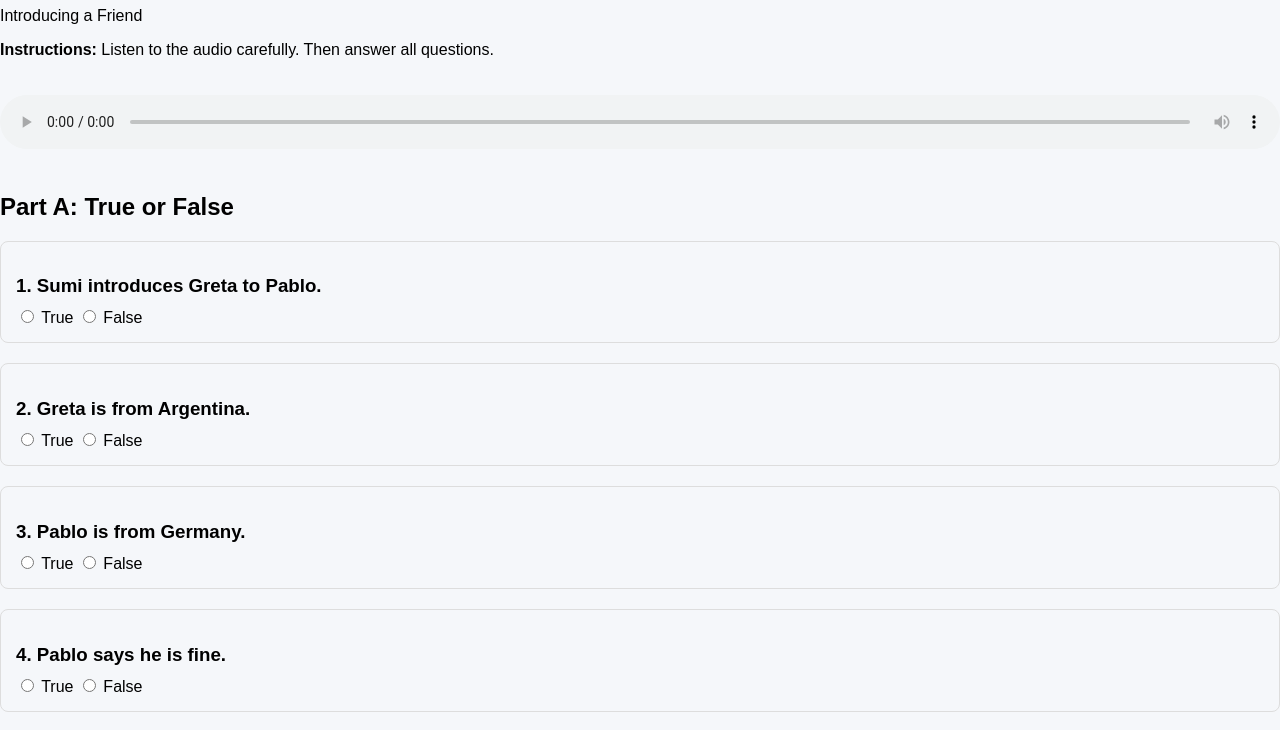
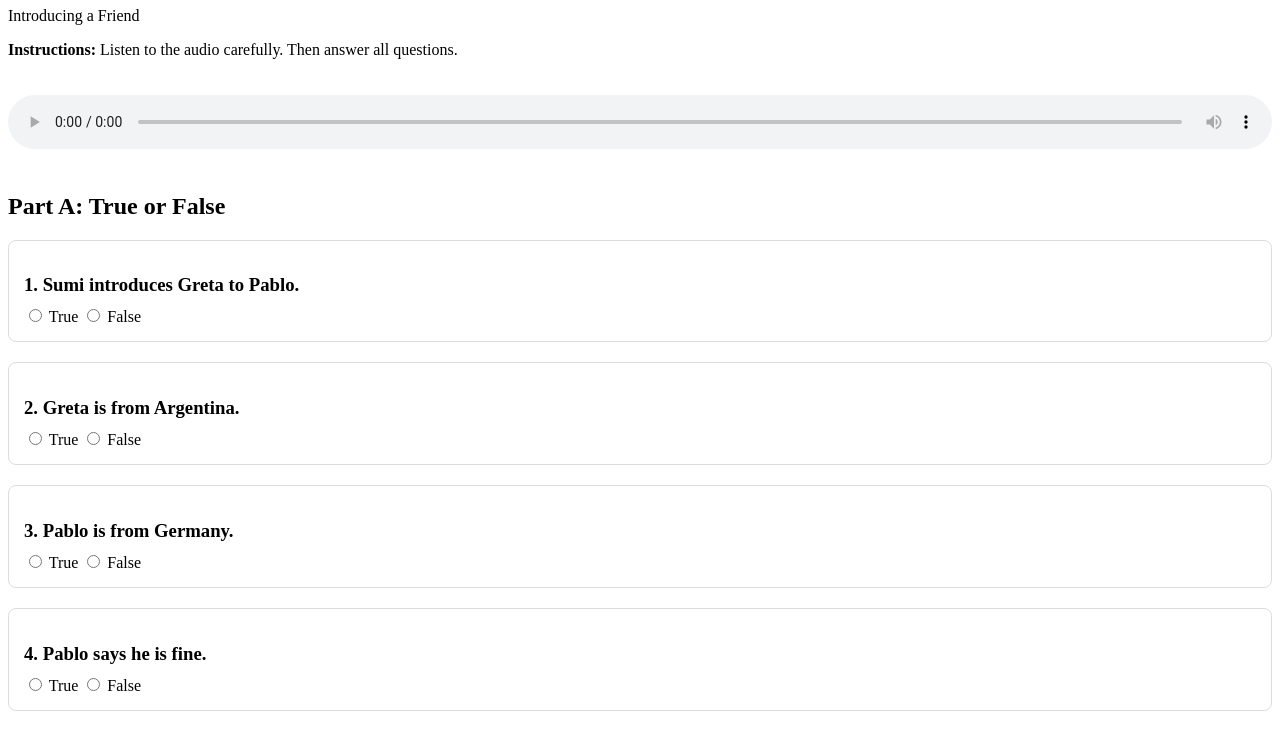
Before and after one commit to rhdyt789-cyber/beginner-3-listening-exercise, a plain HTML site: page index.html in a window 1280 px wide. Shown: the part 73-803 px from the top of the page. Drawn offline with Linux system fonts and the light colour scheme.

Commit message:
Update index.html

```diff
--- a/index.html
+++ b/index.html
@@ -1,13 +1,6 @@
 <!DOCTYPE html>
 <html lang="en">
 <style>
-body{
-    font-family: Arial, sans-serif;
-    background:#f5f7fa;
-    margin:0;
-    padding:0;
-}
-
 audio{
     width:100%;
     margin:20px 0;
```
